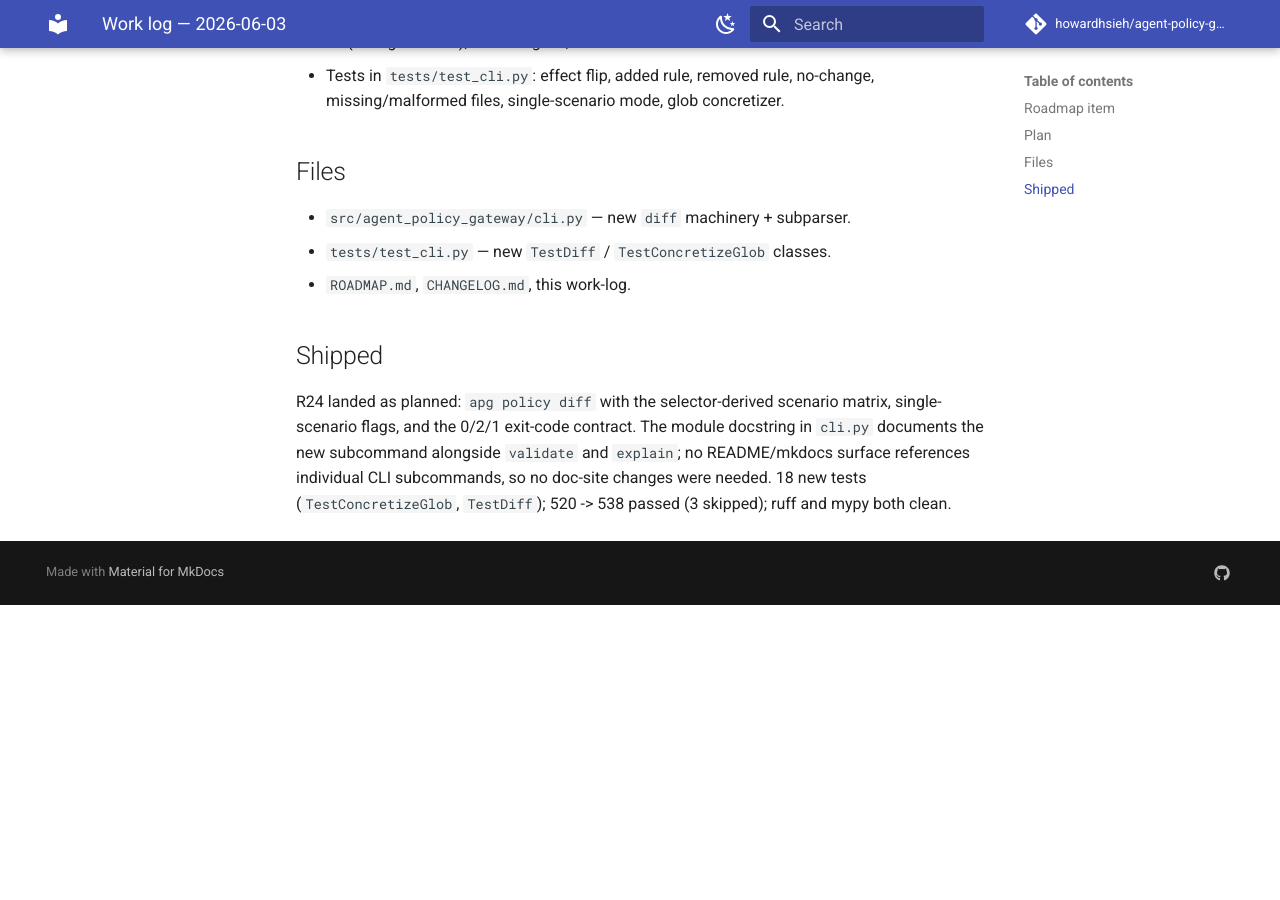
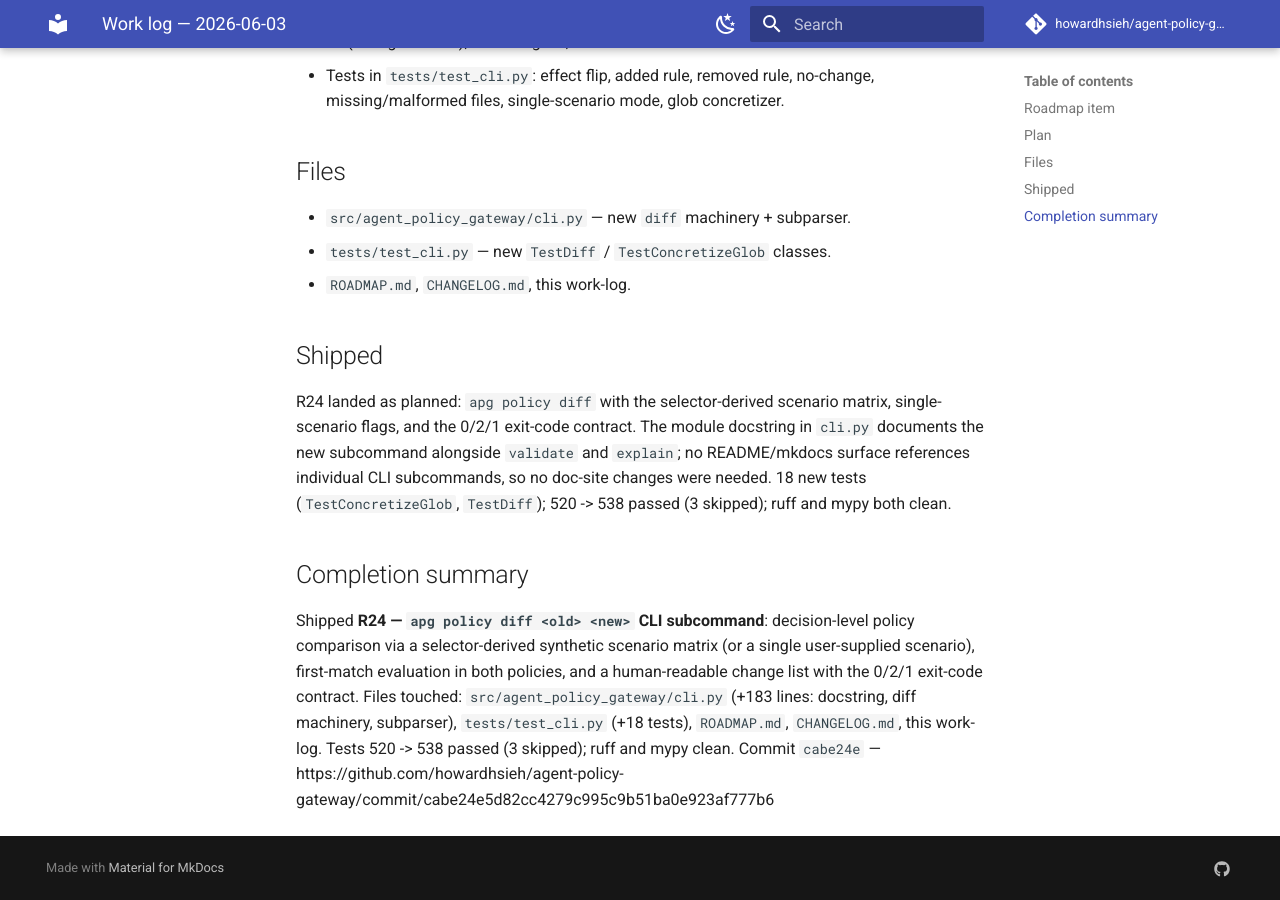
Before and after one commit to howardhsieh/agent-policy-gateway, an MkDocs documentation site: the page built from docs/work-log/2026-06-03.md, in a window 1280 px wide and 900 px high, scrolled down 646 px. Built offline with MkDocs 1.6.1 and Material for MkDocs 9.7.7, drawn with Linux system fonts in a browser that asks for light colours; comment, search, counter and statistics services are not loaded; before the commit the page ends 1251 px from its top, so only the background shows below that.

Commit message:
docs: record R24 commit hash and finalize 2026-06-03 work-log

```diff
--- a/docs/work-log/2026-06-03.md
+++ b/docs/work-log/2026-06-03.md
@@ -34,3 +34,14 @@ docstring in `cli.py` documents the new subcommand alongside `validate` and
 `explain`; no README/mkdocs surface references individual CLI subcommands, so
 no doc-site changes were needed. 18 new tests (`TestConcretizeGlob`,
 `TestDiff`); 520 -> 538 passed (3 skipped); ruff and mypy both clean.
+
+## Completion summary
+
+Shipped **R24 — `apg policy diff <old> <new>` CLI subcommand**: decision-level
+policy comparison via a selector-derived synthetic scenario matrix (or a single
+user-supplied scenario), first-match evaluation in both policies, and a
+human-readable change list with the 0/2/1 exit-code contract. Files touched:
+`src/agent_policy_gateway/cli.py` (+183 lines: docstring, diff machinery,
+subparser), `tests/test_cli.py` (+18 tests), `ROADMAP.md`, `CHANGELOG.md`,
+this work-log. Tests 520 -> 538 passed (3 skipped); ruff and mypy clean.
+Commit `cabe24e` — https://github.com/howardhsieh/agent-policy-gateway/commit/cabe24e5d82cc4279c995c9b51ba0e923af777b6
```
Also changed, not shown: ROADMAP.md (+1 -1 lines).
